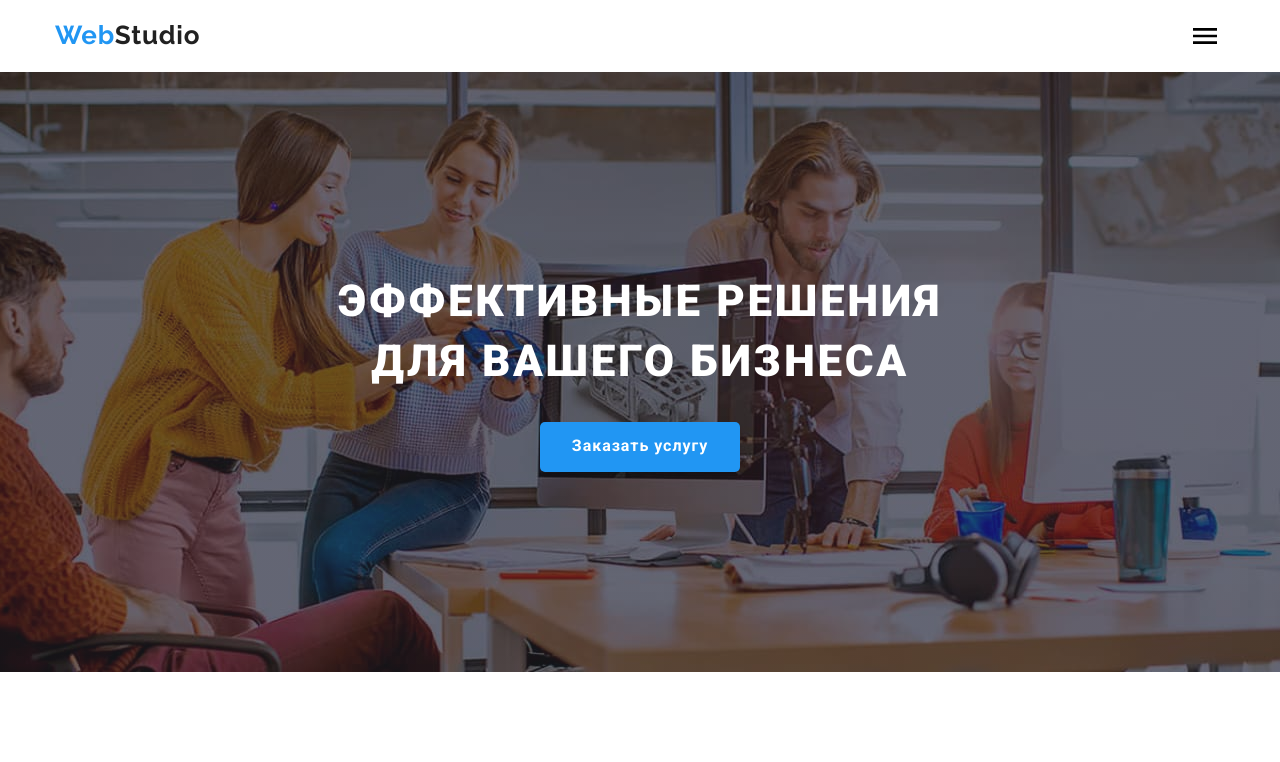
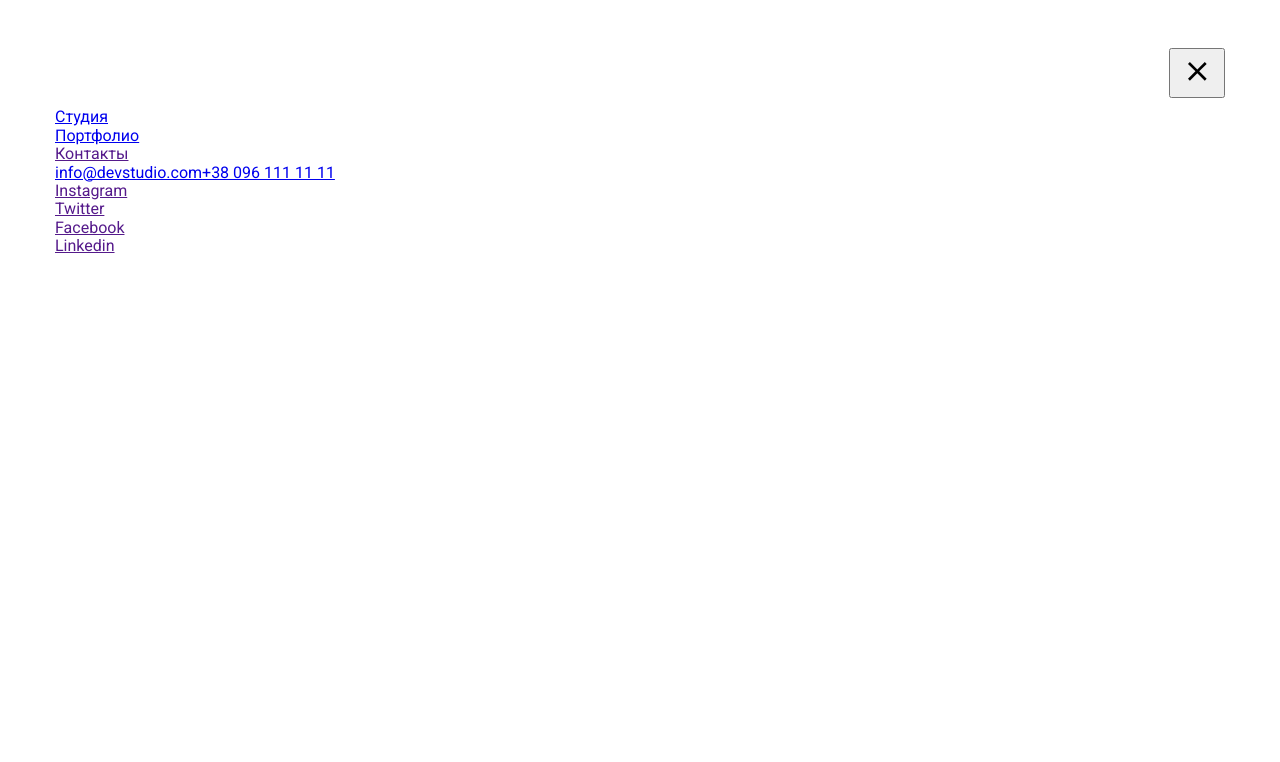
Before and after one commit to yanakhorolska/goit-markup-hw-08, a plain HTML site: page index.html in a window 1280 px wide. Shown: the top 762 px of the page. Drawn offline with nearby package versions, Linux system fonts and the light colour scheme.

Commit message:
new added

```diff
--- a/index.html
+++ b/index.html
@@ -20,13 +20,7 @@
                 </a>
                 <button type="button" class="burger-button">
                     <svg class="burger-icons">
-
                         <use class="icon-menu-burger" href="./images/symbol-defs.svg#icon-menu_burger"></use>
-                    </svg>
-                </button>
-                <button type="button" class="mobile-menu__close-button">
-                    <svg class="burger-icons">
-                        <use class="icon-close-burger" href="./images/symbol-defs.svg#icon-close_burger"></use>
                     </svg>
                 </button>
                 <ul class="navigation__list">
@@ -47,6 +41,36 @@
                     </svg>
                     <span>+38 096 111 11 11</span></a>
             </div>
+
+        <div class="mob-menu">
+
+               <div class="container">
+                    <button type="button" class="mob-menu__close-button">
+                    <svg class="burger-icons">
+                        <use class="icon-close-burger" href="./images/symbol-defs.svg#icon-close_burger"></use>
+                    </svg>
+                </button>
+                <ul class="mob-menu__list">
+                    <li class="mob-menu__item"><a class="mob-menu__link mob-menu__link--active" href="index.html">Студия</a></li>
+                    <li class="mob-menu__item"><a class="mob-menu__link" href="portfolio.html">Портфолио</a></li>
+                    <li class="mob-menu__item"><a class="mob-menu__link" href="">Контакты</a></li>
+                </ul>
+                <div class="mob-menu-connection flex">
+                <a class="mob-menu-connection__link" href="mailto:info@devstudio.com">
+                    <span>info@devstudio.com</span></a>
+                <a class="mob-menu-connection__link" href="tel:+380961111111">
+                    <span>+38 096 111 11 11</span></a>
+                </div>
+                <div class="mob-menu-soc">
+                    <ul class="mob-menu-soc__list">
+                        <li class="mob-menu-soc__item"><a href="" class="mob-menu-soc__link">Instagram</a></li>
+                        <li class="mob-menu-soc__item"><a href="" class="mob-menu-soc__link">Twitter</a></li>
+                        <li class="mob-menu-soc__item"><a href="" class="mob-menu-soc__link">Facebook</a></li>
+                        <li class="mob-menu-soc__item"><a href="" class="mob-menu-soc__link">Linkedin</a></li>
+                    </ul>
+                </div>
+               </div>
+        </div>
         </div>
     </header>
     <!-- main -->
--- a/sass/layout/_clients.scss
+++ b/sass/layout/_clients.scss
@@ -5,6 +5,7 @@
         align-items: center;
         gap: 30px;
         flex-wrap: wrap;
+
     }
     &__item {
         width: calc(100% / 2 - 15px);
@@ -12,7 +13,7 @@
                 width: calc(100% / 3 - 20px);
             }
             @media screen and (min-width: 1200px) {
-                width: calc(100% / 6 - 30px);
+                width: calc((100% - 12 * 15px) / 6);
             }
     }
     &__icon {
--- a/sass/layout/_header.scss
+++ b/sass/layout/_header.scss
@@ -37,7 +37,45 @@
     }
 }
 
-
+.mob-menu {
+    position: fixed;
+    z-index: 1;
+    top: 0;
+    left: 0;
+    background-color: #ffffff;
+    width: 100vw;
+    height: 100vh;
+    padding: 48px 40px;
+}
+.mob-menu__close-button {
+    display: block;
+    margin-left: auto;
+    margin-bottom: 10px;
+}
+// .burger-icons {
+// }
+// .icon-close-burger {
+// }
+// .mob-menu__list {
+// }
+// .mob-menu__item {
+// }
+// .mob-menu__link {
+// }
+// .mob-menu__link--active {
+// }
+// .mob-menu-connection {
+// }
+// .mob-menu-connection__link {
+// }
+// .mob-menu-soc {
+// }
+// .mob-menu-soc__list {
+// }
+// .mob-menu-soc__item {
+// }
+// .mob-menu-soc__link {
+// }
 
 
 
--- a/sass/layout/_team.scss
+++ b/sass/layout/_team.scss
@@ -24,8 +24,9 @@
             margin-bottom: 0;
         }
           @media screen and (min-width: 1200px) {
-            width: calc(100% / 4 - 30px);
+            width: calc((100% - 6 * 15px) / 4);
             margin-bottom: 0;
+
         }
     }
     &__img {
```
Also changed, not shown: css/main.css, css/main.min.css, 2 other files.
